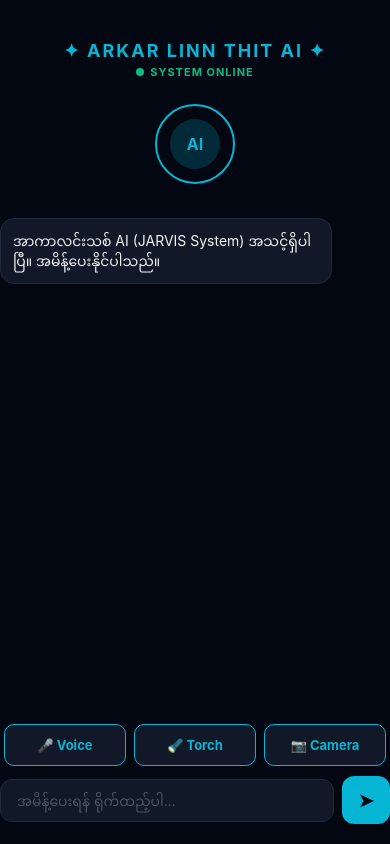
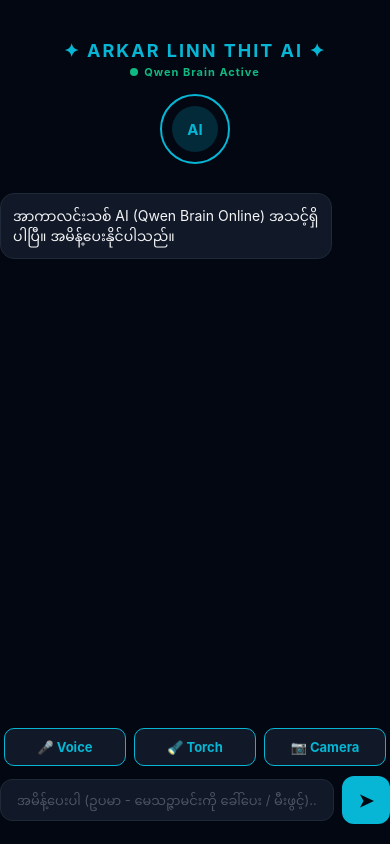
Before and after one commit to MrA-MyanmarDev/-, a React Native app: screen / in a window 390 px wide. Built offline with nearby package versions, Linux system fonts and the light colour scheme.

Commit message:
Integrate Qwen API architecture and Generative Fullscreen Call UI

```diff
--- a/App.js
+++ b/App.js
@@ -8,16 +8,25 @@ import {
   ScrollView,
   SafeAreaView,
   StatusBar,
-  Alert
+  Alert,
+  ActivityIndicator
 } from 'react-native';
 import * as Speech from 'expo-speech';
 
+// OpenRouter သို့မဟုတ် Qwen API Key ထည့်ရန် (မထည့်ရသေးပါက Local Parser ဖြင့် အလိုအလျောက် အလုပ်လုပ်ပါမည်)
+const QWEN_API_KEY = "";
+
 export default function App() {
   const [messages, setMessages] = useState([
-    { id: '1', sender: 'ai', text: 'အာကာလင်းသစ် AI (JARVIS System) အသင့်ရှိပါပြီ။ အမိန့်ပေးနိုင်ပါသည်။' }
+    { id: '1', sender: 'ai', text: 'အာကာလင်းသစ် AI (Qwen Brain Online) အသင့်ရှိပါပြီ။ အမိန့်ပေးနိုင်ပါသည်။' }
   ]);
   const [inputText, setInputText] = useState('');
   const [torchStatus, setTorchStatus] = useState(false);
+  const [loading, setLoading] = useState(false);
+
+  // UI State Switcher (Generative Fullscreen UI)
+  const [currentView, setCurrentView] = useState('MAIN'); // 'MAIN' | 'CALL_SCREEN'
+  const [callTarget, setCallTarget] = useState('');
 
   const speakText = (text) => {
     try {
@@ -31,12 +40,85 @@ export default function App() {
     setMessages(prev => [...prev, { id: Date.now().toString(), sender: 'ai', text }]);
   };
 
-  const toggleTorch = () => {
-    const nextState = !torchStatus;
+  const toggleTorch = (explicitState = null) => {
+    const nextState = explicitState !== null ? explicitState : !torchStatus;
     setTorchStatus(nextState);
     const msg = nextState ? 'ဖုန်းမီး ဖွင့်လိုက်ပါပြီ။' : 'ဖုန်းမီး ပိတ်လိုက်ပါပြီ။';
     addAIMessage(msg);
     speakText(msg);
+  };
+
+  // Qwen AI Brain Function Calling Handler
+  const callQwenAPI = async (userPrompt) => {
+    setLoading(true);
+
+    // API Key မရှိသေးပါက Local Fallback Rules ဖြင့် တိုက်ရိုက် ခွဲခြားခြင်း
+    if (!QWEN_API_KEY) {
+      setTimeout(() => {
+        setLoading(false);
+        if (userPrompt.includes('မီးဖွင့်') || userPrompt.toLowerCase().includes('torch on')) {
+          toggleTorch(true);
+        } else if (userPrompt.includes('မီးပိတ်') || userPrompt.toLowerCase().includes('torch off')) {
+          toggleTorch(false);
+        } else if (userPrompt.includes('ခေါ်') || userPrompt.toLowerCase().includes('call')) {
+          const target = userPrompt.replace(/ခေါ်ပေး|ခေါ်ပါ|ဖုန်းခေါ်/g, '').trim() || 'မေသဉ္ဇာမင်း';
+          setCallTarget(target);
+          setCurrentView('CALL_SCREEN');
+          const reply = `${target} ထံ သို့ ဖုန်းခေါ်ဆိုနေပါသည်...`;
+          addAIMessage(reply);
+          speakText(reply);
+        } else {
+          const reply = `အမိန့် "${userPrompt}" ကို လက်ခံရရှိပါပြီ။ (Qwen API Key ထည့်သွင်းပါက ပိုမိုစမတ်ကျကျ တုံ့ပြန်ပေးမည်ဖြစ်သည်)`;
+          addAIMessage(reply);
+          speakText(reply);
+        }
+      }, 800);
+      return;
+    }
+
+    try {
+      const response = await fetch("https://openrouter.ai/api/v1/chat/completions", {
+        method: "POST",
+        headers: {
+          "Authorization": `Bearer ${QWEN_API_KEY}`,
+          "Content-Type": "application/json"
+        },
+        body: JSON.stringify({
+          model: "qwen/qwen-2.5-72b-instruct",
+          messages: [
+            {
+              role: "system",
+              content: `You are ArkarLinnThit Super AI core. Process user intent and respond strictly in JSON format:
+              {
+                "action": "TORCH_ON" | "TORCH_OFF" | "MAKE_CALL" | "CHAT",
+                "target_name": "extracted name if MAKE_CALL else empty",
+                "reply": "Myanmar language polite voice response"
+              }`
+            },
+            { role: "user", content: userPrompt }
+          ],
+          response_format: { type: "json_object" }
+        })
+      });
+
+      const data = await response.json();
+      const parsed = JSON.parse(data.choices[0].message.content);
+
+      if (parsed.action === 'TORCH_ON') toggleTorch(true);
+      else if (parsed.action === 'TORCH_OFF') toggleTorch(false);
+      else if (parsed.action === 'MAKE_CALL') {
+        setCallTarget(parsed.target_name || 'Phone Contact');
+        setCurrentView('CALL_SCREEN');
+      }
+
+      addAIMessage(parsed.reply);
+      speakText(parsed.reply);
+
+    } catch (err) {
+      addAIMessage("Qwen API ချိတ်ဆက်ရာတွင် အမှားအယွင်းရှိနေပါသည်။");
+    } finally {
+      setLoading(false);
+    }
   };
 
   const handleSend = () => {
@@ -44,34 +126,47 @@ export default function App() {
     const userCmd = inputText.trim();
     setMessages(prev => [...prev, { id: Date.now().toString(), sender: 'user', text: userCmd }]);
     setInputText('');
-
-    if (userCmd.includes('မီးဖွင့်') || userCmd.toLowerCase().includes('torch on')) {
-      setTorchStatus(true);
-      addAIMessage('ဖုန်းမီး ဖွင့်ပေးလိုက်ပါပြီ။');
-      speakText('ဖုန်းမီး ဖွင့်ပေးလိုက်ပါပြီ');
-    } else if (userCmd.includes('မီးပိတ်') || userCmd.toLowerCase().includes('torch off')) {
-      setTorchStatus(false);
-      addAIMessage('ဖုန်းမီး ပိတ်ပေးလိုက်ပါပြီ။');
-      speakText('ဖုန်းမီး ပိတ်ပေးလိုက်ပါပြီ');
-    } else {
-      addAIMessage(`အမိန့် "${userCmd}" အတွက် Qwen AI Brain သို့ ချိတ်ဆက်လုပ်ဆောင်နေပါသည်။`);
-    }
+    callQwenAPI(userCmd);
   };
 
   return (
     <SafeAreaView style={styles.container}>
       <StatusBar barStyle="light-content" backgroundColor="#030712" />
 
+      {/* Dynamic View Generation: Active Call Screen */}
+      {currentView === 'CALL_SCREEN' ? (
+        <View style={styles.fullScreenCall}>
+          <Text style={styles.callBadge}>AI NEURAL CALL CONNECTED</Text>
+          <Text style={styles.callTitle}>{callTarget}</Text>
+          <Text style={styles.callStatus}>ခေါ်ဆိုနေသည် (Calling...) 00:05</Text>
+
+          <View style={styles.callAvatarWrapper}>
+            <Text style={{ fontSize: 40 }}>📞</Text>
+          </View>
+
+          <TouchableOpacity
+            style={styles.endCallBtn}
+            onPress={() => {
+              setCurrentView('MAIN');
+              speakText('ဖုန်းခေါ်ဆိုမှု ပြီးဆုံးပါပြီ');
+            }}
+          >
+            <Text style={styles.endCallText}>📞 ဖုန်းပိတ်မည်</Text>
+          </TouchableOpacity>
+        </View>
+      ) : (
+        /* Standard AI OS Desktop Interface */
+        <>
           {/* Header */}
           <View style={styles.header}>
             <Text style={styles.appTitle}>✦ ARKAR LINN THIT AI ✦</Text>
             <View style={styles.statusBadge}>
               <View style={styles.onlineDot} />
-          <Text style={styles.statusText}>SYSTEM ONLINE</Text>
+              <Text style={styles.statusText}>Qwen Brain Active</Text>
             </View>
           </View>
 
-      {/* AI Visualizer Core */}
+          {/* Core Visualizer */}
           <View style={styles.coreWrapper}>
             <TouchableOpacity
               style={styles.outerRing}
@@ -79,12 +174,16 @@ export default function App() {
               onPress={() => speakText("အာကာလင်းသစ် AI စနစ် အလုပ်လုပ်နေပါသည်။")}
             >
               <View style={[styles.innerCore, torchStatus && styles.activeCore]}>
+                {loading ? (
+                  <ActivityIndicator color="#06b6d4" />
+                ) : (
                   <Text style={styles.coreText}>AI</Text>
+                )}
               </View>
             </TouchableOpacity>
           </View>
 
-      {/* Chat Area */}
+          {/* Chat / Generative Log */}
           <ScrollView
             style={styles.chatContainer}
             contentContainerStyle={{ paddingVertical: 10 }}
@@ -100,38 +199,29 @@ export default function App() {
             ))}
           </ScrollView>
 
-      {/* Action Buttons */}
+          {/* Bottom Action Bar */}
           <View style={styles.bottomSection}>
             <View style={styles.actionRow}>
-          <TouchableOpacity
-            style={styles.actionBtn}
-            onPress={() => speakText("အသံဖြင့် အမိန့်ပေးရန် နားထောင်နေပါသည်")}
-          >
+              <TouchableOpacity style={styles.actionBtn} onPress={() => speakText("အသံဖြင့် အမိန့်ပေးရန် နားထောင်နေပါသည်")}>
                 <Text style={styles.actionBtnText}>🎤 Voice</Text>
               </TouchableOpacity>
 
-          <TouchableOpacity
-            style={[styles.actionBtn, torchStatus && styles.activeActionBtn]}
-            onPress={toggleTorch}
-          >
+              <TouchableOpacity style={[styles.actionBtn, torchStatus && styles.activeActionBtn]} onPress={() => toggleTorch()}>
                 <Text style={[styles.actionBtnText, torchStatus && { color: '#030712' }]}>
                   {torchStatus ? '🔦 Torch ON' : '🔦 Torch'}
                 </Text>
               </TouchableOpacity>
 
-          <TouchableOpacity
-            style={styles.actionBtn}
-            onPress={() => Alert.alert("Camera", "Camera Module Ready")}
-          >
+              <TouchableOpacity style={styles.actionBtn} onPress={() => Alert.alert("Camera", "Camera Preview Active")}>
                 <Text style={styles.actionBtnText}>📷 Camera</Text>
               </TouchableOpacity>
             </View>
 
-        {/* Command Input Bar */}
+            {/* Input Line */}
             <View style={styles.inputRow}>
               <TextInput
                 style={styles.input}
-            placeholder="အမိန့်ပေးရန် ရိုက်ထည့်ပါ..."
+                placeholder="အမိန့်ပေးပါ (ဥပမာ - မေသဉ္ဇာမင်းကို ခေါ်ပေး / မီးဖွင့်)..."
                 placeholderTextColor="#4b5563"
                 value={inputText}
                 onChangeText={setInputText}
@@ -141,23 +231,25 @@ export default function App() {
               </TouchableOpacity>
             </View>
           </View>
+        </>
+      )}
     </SafeAreaView>
   );
 }
 
 const styles = StyleSheet.create({
   container: { flex: 1, backgroundColor: '#030712', paddingHorizontal: 16 },
-  header: { alignItems: 'center', marginTop: 40, marginBottom: 10 },
+  header: { alignItems: 'center', marginTop: 40, marginBottom: 5 },
   appTitle: { color: '#06b6d4', fontSize: 18, fontWeight: 'bold', letterSpacing: 2 },
   statusBadge: { flexDirection: 'row', alignItems: 'center', marginTop: 4 },
   onlineDot: { width: 8, height: 8, borderRadius: 4, backgroundColor: '#10b981', marginRight: 6 },
   statusText: { color: '#10b981', fontSize: 11, fontWeight: 'bold', letterSpacing: 1 },
 
-  coreWrapper: { alignItems: 'center', marginVertical: 15 },
-  outerRing: { width: 80, height: 80, borderRadius: 40, borderWidth: 2, borderColor: '#06b6d4', justifyContent: 'center', alignItems: 'center' },
-  innerCore: { width: 50, height: 50, borderRadius: 25, backgroundColor: 'rgba(6, 182, 212, 0.2)', justifyContent: 'center', alignItems: 'center' },
+  coreWrapper: { alignItems: 'center', marginVertical: 10 },
+  outerRing: { width: 70, height: 70, borderRadius: 35, borderWidth: 2, borderColor: '#06b6d4', justifyContent: 'center', alignItems: 'center' },
+  innerCore: { width: 46, height: 46, borderRadius: 23, backgroundColor: 'rgba(6, 182, 212, 0.2)', justifyContent: 'center', alignItems: 'center' },
   activeCore: { backgroundColor: 'rgba(16, 185, 129, 0.6)' },
-  coreText: { color: '#06b6d4', fontWeight: 'bold', fontSize: 16 },
+  coreText: { color: '#06b6d4', fontWeight: 'bold', fontSize: 15 },
 
   chatContainer: { flex: 1, marginVertical: 5 },
   msgBubble: { padding: 12, borderRadius: 14, marginVertical: 4, maxWidth: '85%' },
@@ -167,12 +259,21 @@ const styles = StyleSheet.create({
 
   bottomSection: { marginBottom: 20 },
   actionRow: { flexDirection: 'row', justifyContent: 'space-between', marginBottom: 10 },
-  actionBtn: { flex: 1, backgroundColor: '#111827', paddingVertical: 12, borderRadius: 10, marginHorizontal: 4, alignItems: 'center', borderWidth: 1, borderColor: '#06b6d4' },
+  actionBtn: { flex: 1, backgroundColor: '#111827', paddingVertical: 10, borderRadius: 10, marginHorizontal: 4, alignItems: 'center', borderWidth: 1, borderColor: '#06b6d4' },
   activeActionBtn: { backgroundColor: '#06b6d4', borderColor: '#10b981' },
   actionBtnText: { color: '#06b6d4', fontSize: 13, fontWeight: 'bold' },
 
   inputRow: { flexDirection: 'row', alignItems: 'center' },
-  input: { flex: 1, backgroundColor: '#111827', color: '#f3f4f6', paddingHorizontal: 16, paddingVertical: 12, borderRadius: 12, borderWidth: 1, borderColor: '#1f2937', fontSize: 14 },
+  input: { flex: 1, backgroundColor: '#111827', color: '#f3f4f6', paddingHorizontal: 16, paddingVertical: 12, borderRadius: 12, borderWidth: 1, borderColor: '#1f2937', fontSize: 13 },
   sendBtn: { backgroundColor: '#06b6d4', width: 48, height: 48, borderRadius: 12, justifyContent: 'center', alignItems: 'center', marginLeft: 8 },
-  sendBtnText: { color: '#030712', fontSize: 18, fontWeight: 'bold' }
+  sendBtnText: { color: '#030712', fontSize: 18, fontWeight: 'bold' },
+
+  // Fullscreen Active Call Generative View Styles
+  fullScreenCall: { flex: 1, justifyContent: 'space-between', alignItems: 'center', paddingVertical: 60, backgroundColor: '#050b14' },
+  callBadge: { color: '#06b6d4', backgroundColor: 'rgba(6, 182, 212, 0.1)', paddingHorizontal: 12, paddingVertical: 4, borderRadius: 20, fontSize: 10, borderWidth: 1, borderColor: '#06b6d4' },
+  callTitle: { color: '#ffffff', fontSize: 26, fontWeight: 'bold', marginTop: 20 },
+  callStatus: { color: '#10b981', fontSize: 13, marginTop: 5 },
+  callAvatarWrapper: { width: 120, height: 120, borderRadius: 60, backgroundColor: '#1e293b', justifyContent: 'center', alignItems: 'center', borderWidth: 2, borderColor: '#06b6d4' },
+  endCallBtn: { backgroundColor: '#ef4444', paddingHorizontal: 30, paddingVertical: 14, borderRadius: 30 },
+  endCallText: { color: '#ffffff', fontWeight: 'bold', fontSize: 16 }
 });
```
Lines whose indentation alone changed are shown as unchanged.
